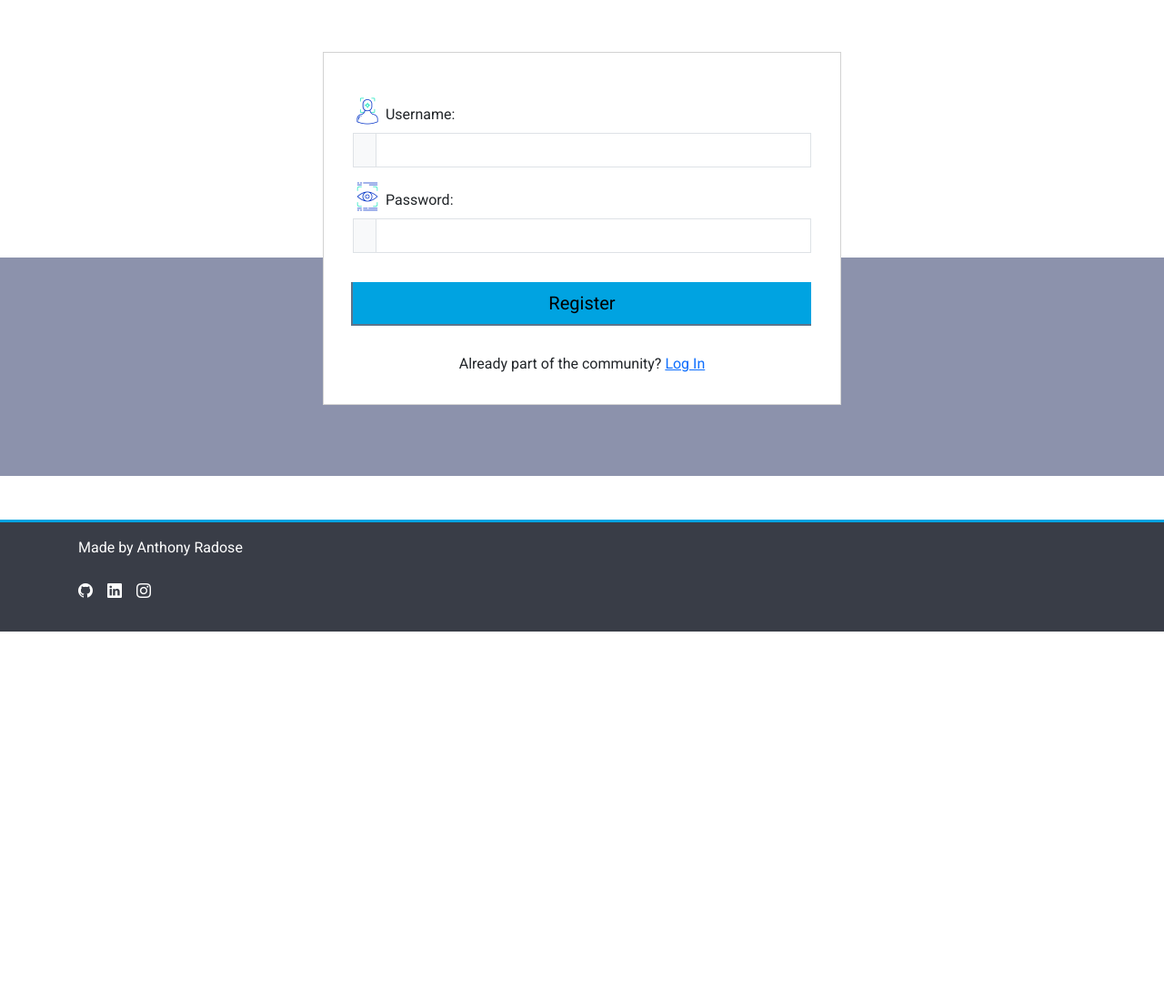
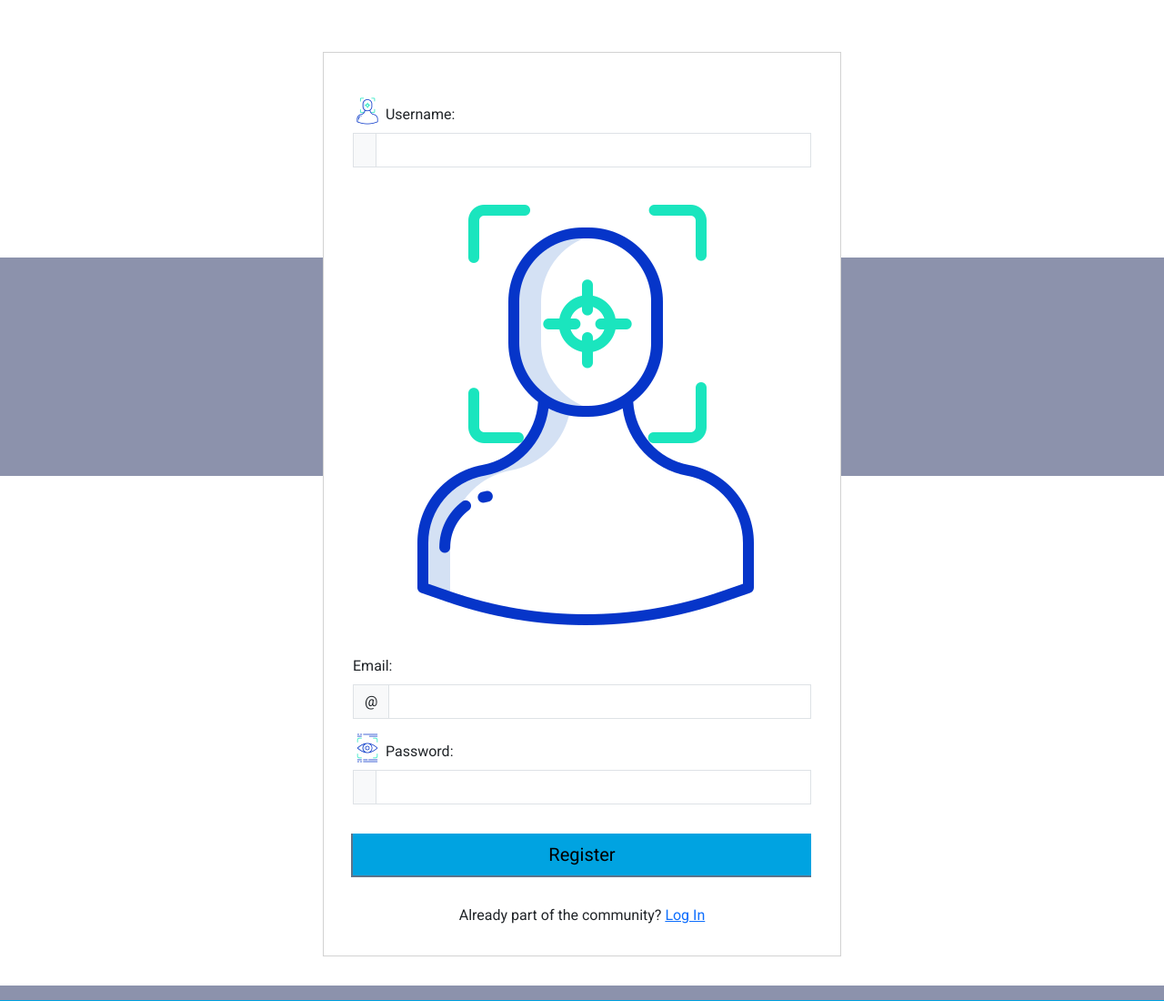
Before and after one commit to anthonyradose/gamesay_milestone_project3, a Flask app: page /sign_up in a window 1280 px wide. Shown: the part 277-1377 px from the top of the page at 91% size. Before the commit the page ends 971 px from the top, so only its background shows below. Run offline with Flask 3, Linux system fonts and the light colour scheme; some libraries are stand-ins or nearby versions.

Commit message:
Add email field to sign-up form and route

```diff
--- a/app.py
+++ b/app.py
@@ -70,15 +70,21 @@
         return redirect(url_for("profile", username=session["user"]))
     if request.method == "POST":
         try:
+            email = request.form.get("email").lower()
             username = request.form.get("username").lower()
             password = request.form.get("password")
-            # Check if the username already exists
+            # Check if the username or email already exists
+            existing_email = mongo.db.users.find_one({"email": email})
             existing_user = mongo.db.users.find_one({"username": username})
             if existing_user:
                 flash("User already exists.", 'warning')
                 return redirect(url_for("sign_up"))
+            if existing_email:
+                flash("Email already exists.", 'warning')
+                return redirect(url_for("sign_up"))
             # Create a new user document
             sign_up = {
+                "email": email,
                 "username": username,
                 "password": generate_password_hash(password)
             }
--- a/templates/sign_up.html
+++ b/templates/sign_up.html
@@ -25,6 +25,18 @@
 
                         </div>
                     </div>
+                                        <!-- Email Field -->
+                                        <div class="my-3">
+                                            <img class="d-inline mb-2" id="emailIcon" src="../static/css/icons/username.png" alt="Email Icon">
+                                            <label for="email" class="form-label">Email:</label>
+                                            <div class="input-group">
+                                                <span class="input-group-text">@</span>
+                                                <input id="email" name="email" type="email" minlength="5" maxlength="254"
+
+                                                    class="form-control" required>
+
+                                            </div>
+                                        </div>
                     <!-- Password Field -->
                     <div class="my-3">
                         <img class="d-inline mb-2" id="passwordIcon" src="../static/css/icons/password.png" alt="Password Icon">
```
